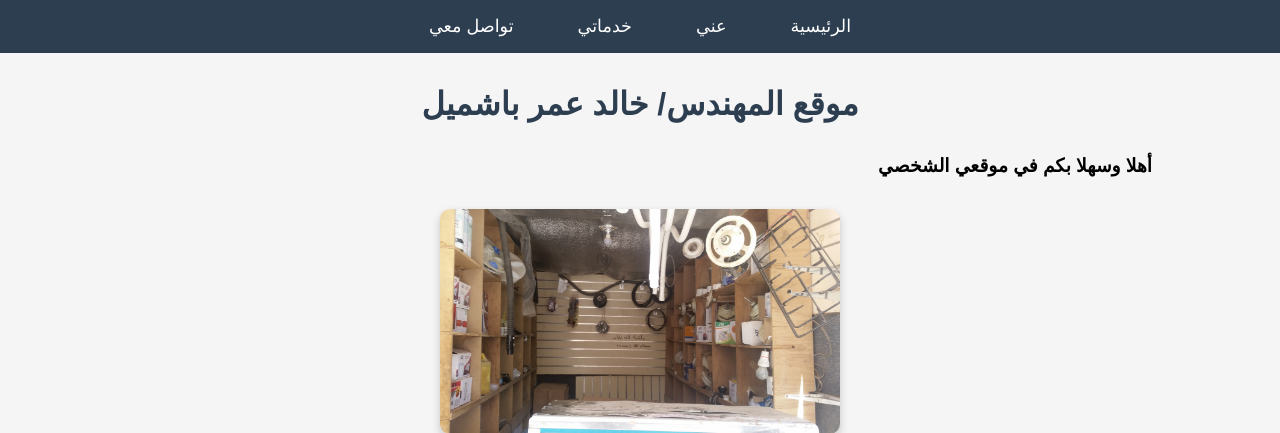
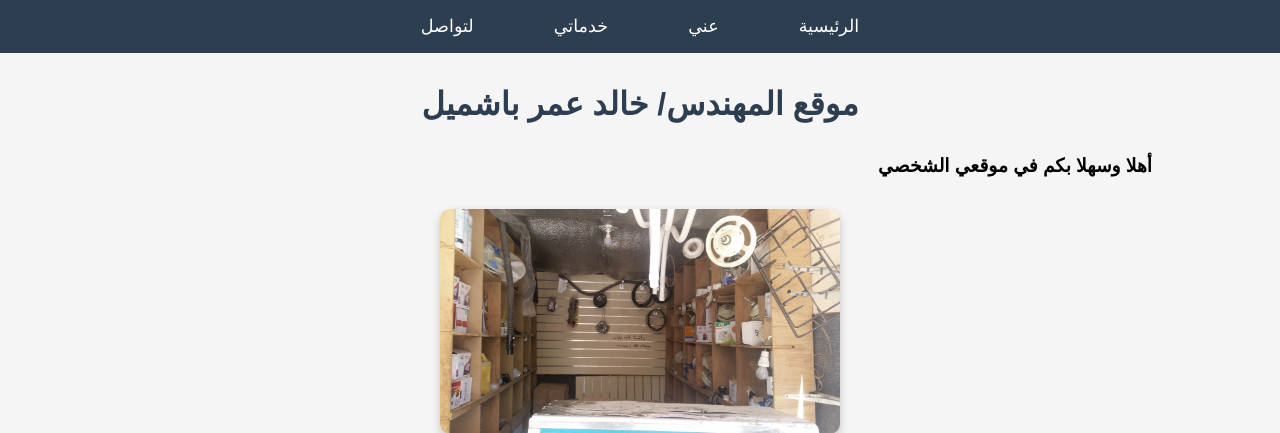
Before and after one commit to kobbashomil/my_website, a Django app: page / in a window 1280 px wide. Shown: the top 433 px of the page. Run offline with Django 5.2, Linux system fonts and the light colour scheme.

Commit message:
change in nav

```diff
--- a/static/style.css
+++ b/static/style.css
@@ -19,7 +19,7 @@ nav ul {
     list-style: none;
     display: flex;
     justify-content: center;
-    gap: 2rem;
+    gap: 3rem;
 }
 
 nav a {
--- a/templates/main/about.html
+++ b/templates/main/about.html
@@ -18,7 +18,7 @@
         <li><a href="{% url 'index' %}">الرئيسية</a></li>
         <li><a href="{% url 'about' %}">عني</a></li>
         <li><a href="{% url 'products' %}">خدماتي</a></li>
-        <li><a href="{% url 'contact' %}">تواصل معي</a></li>
+        <li><a href="{% url 'contact' %}">لتواصل </a></li>
     </ul>
 </nav>
                     <!--                       -->
@@ -29,6 +29,8 @@
 
 
             <div class="about-content">
+                <br>
+                <br>
                 <h2>م. خالد عمر باشميل</h2>
                 <div class="about-details">
                     <h3> لصيانة الأجهزة الكهربائية والإلكترونية</h3>
--- a/templates/main/contact.html
+++ b/templates/main/contact.html
@@ -17,7 +17,7 @@
         <li><a href="{% url 'index' %}">الرئيسية</a></li>
         <li><a href="{% url 'about' %}">عني</a></li>
         <li><a href="{% url 'products' %}">خدماتي</a></li>
-        <li><a href="{% url 'contact' %}">تواصل معي</a></li>
+        <li><a href="{% url 'contact' %}">لتواصل</a></li>
     </ul>
 </nav>
 
--- a/templates/main/index.html
+++ b/templates/main/index.html
@@ -16,7 +16,7 @@
         <li><a href="{% url 'index' %}">الرئيسية</a></li>
         <li><a href="{% url 'about' %}">عني</a></li>
         <li><a href="{% url 'products' %}">خدماتي</a></li>
-        <li><a href="{% url 'contact' %}">تواصل معي</a></li>
+        <li><a href="{% url 'contact' %}">لتواصل</a></li>
     </ul>
 </nav>
 
--- a/templates/main/products.html
+++ b/templates/main/products.html
@@ -17,7 +17,7 @@ ccd<!DOCTYPE html>
         <li><a href="{% url 'index' %}">الرئيسية</a></li>
         <li><a href="{% url 'about' %}">عني</a></li>
         <li><a href="{% url 'products' %}">خدماتي</a></li>
-        <li><a href="{% url 'contact' %}">تواصل معي</a></li>
+        <li><a href="{% url 'contact' %}">لتواصل</a></li>
     </ul>
    </nav>
                  <!--                       -->
```
